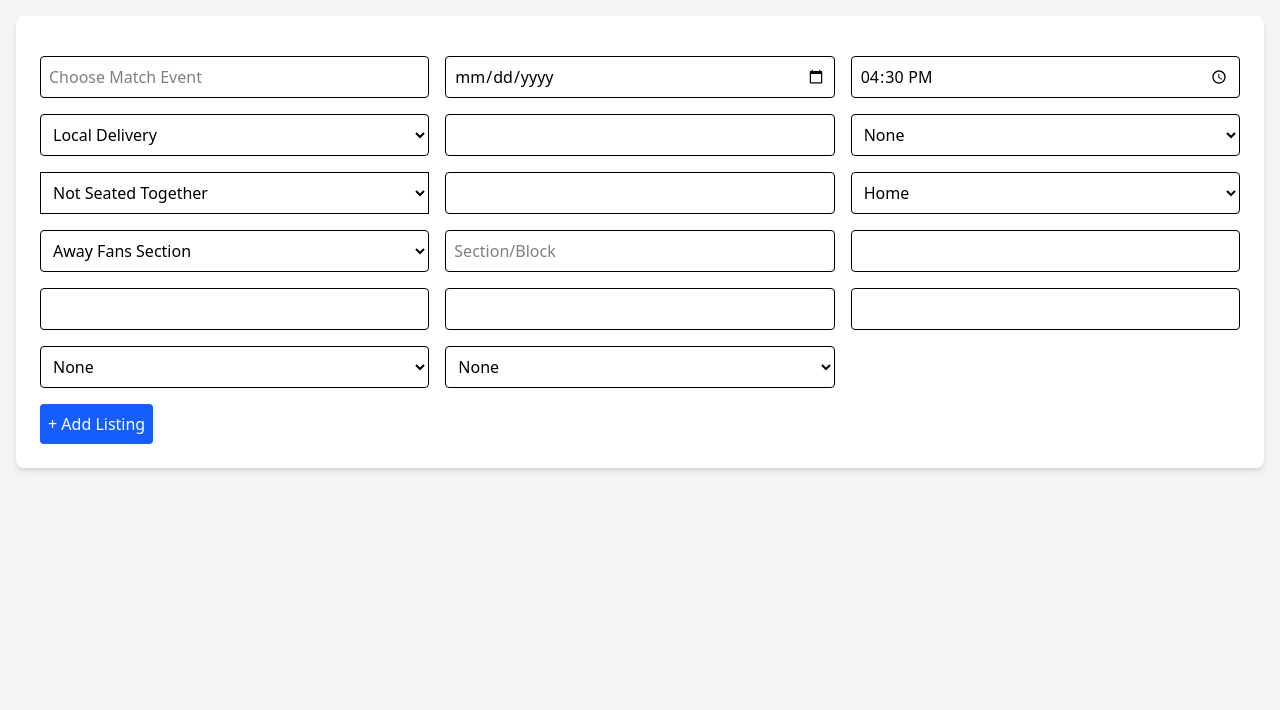
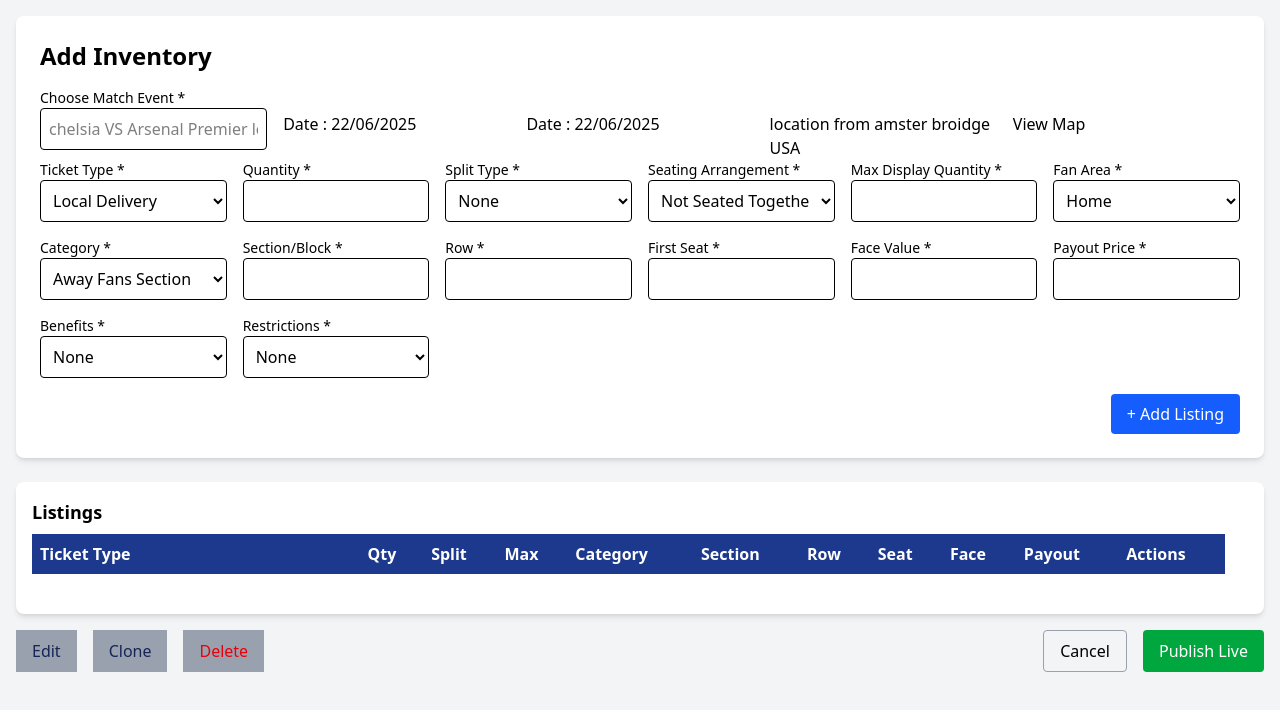
Before and after one commit to muraliSMD/addInventory, a Next.js app: page / in a window 1280 px wide. Shown: the top 710 px of the page. Built offline with nearby package versions, Linux system fonts and the light colour scheme.

Commit message:
fixes ui

```diff
--- a/app/addInventory.js
+++ b/app/addInventory.js
@@ -1,53 +1,121 @@
-import React from 'react'
+"use client";
+import React from "react";
+import { useState } from "react";
 
 export default function addInventory() {
   return (
-    <div className='min-h-screen bg-gray-100 p-4'>
-        <div className='bg-white p-6 rounded-lg shadow-md'>
-            <h1 className='text-2xl font-bold mb-4'></h1>
-            <div className='grid grid-cols-1 md:grid-cols-3 gap-4'>
-                <input className="border p-2 rounded w-full" placeholder="Choose Match Event" />
-                 <input type="date" className="border p-2 rounded w-full"  />
-                  <input type="time" className="border p-2 rounded w-full" defaultValue="16:30" />
+   <div className="min-h-screen bg-gray-100 p-4">
+      <div className="bg-white p-6 rounded-lg shadow-md">
+        <h1 className="text-2xl font-bold mb-4">Add Inventory</h1>
+        <div className="grid grid-cols-1 md:grid-cols-5 gap-4">
+          <div className="flex flex-col">
+            <label className="text-sm font-medium">Choose Match Event *</label>
+            <input name="event" className="border p-2 mb-2 rounded w-full" placeholder="chelsia VS Arsenal Premier league" />
+          </div>
+          <div className="flex flex-col">
+            <label className="text-sm font-medium"></label>
+          <p className="pt-6">Date : 22/06/2025</p>
+          </div>
+          <div className="flex flex-col">
+            <p className="pt-6">Date : 22/06/2025</p>
+          </div>
+          <div className="flex flex-col">
+            <p className="pt-6">location from amster broidge USA </p>
+          </div>
+           <div className="flex flex-col">
+            <p className="pt-6">View Map</p>
+          </div>
+          </div>
+          <div className="grid grid-cols-1 md:grid-cols-6 gap-4">
 
-                  <select className="border p-2 rounded">
-                    <option>Local Delivery</option>
-                      <option>E-ticket</option>
-                  </select>
-                  <input  type="number"  className="border p-2 rounded" />
-                   <select  className="border p-2 rounded">
-                    <option>None</option>
-                      <option>Split Type A</option>
-                  </select>
-                  <select className='border p-2 ropunded'>
-                    <option>Not Seated Together</option>
-                     <option>Seated Together</option>
-                  </select>
-                 <input type="number" className="border p-2 rounded" />
-                 <select className='border p-2 rounded'>
-                    <option>Home</option>
-                     <option>Away</option>
-                 </select>
-                 <select className='border p-2 rounded'>
-                    <option>Away Fans Section</option>
-                 </select>
-                 <input type="text" className='border p-2 rounded' placeholder='Section/Block' />
-                 <input type="number" className='border p-2 rounded'/>
-                 <input type="number" className='border p-2 rounded'/>
-                 <input type="number" className='border p-2 rounded'/>
-                 <input type="number" className='border p-2 rounded'/>
+           {[
+            ["Ticket Type", "ticketType", "select", ["Local Delivery", "E-ticket"]],
+            ["Quantity", "quantity", "number"],
+            ["Split Type", "splitType", "select", ["None", "Split Type A"]],
 
-                 <select className='border p-2 rounded'>
-                    <option value="">None</option>
-                 </select>
-                  <select className='border p-2 rounded'>
-                    <option value="">None</option>
-                 </select>
+            ["Seating Arrangement", "seatingArrangement", "select", ["Not Seated Together", "Seated Together"]],
+            ["Max Display Quantity", "maxDisplay", "number"],
+            ["Fan Area", "fanArea", "select", ["Home", "Away"]],
+
+            ["Category", "category", "select", ["Away Fans Section"]],
+            ["Section/Block", "section", "text"],
+            ["Row", "row", "number"],
+
+            ["First Seat", "firstSeat", "number"],
+            ["Face Value", "faceValue", "number"],
+            ["Payout Price", "payoutPrice", "number"],
+
+            ["Benefits", "benefits", "select", ["None"]],
+            ["Restrictions", "restrictions", "select", ["None"]],
+          ].map(([label, name, type, options], idx) => (
+            <div key={idx} className="relative flex flex-col">
+              <label className="text-sm font-medium">{label} *</label>
+              {type === "select" ? (
+                <select className="border p-2 rounded">
+                  {options.map(opt => <option key={opt}>{opt}</option>)}
+                </select>
+              ) : (
+                <input className="border p-2 rounded" />
+              )}
             </div>
-            <button className='mt-4 bg-blue-600 text-white px-2 py-2 rounded hover:bg-blue-700'>
-                + Add Listing
-            </button>
+          ))}
         </div>
+        <div className="mt-4 flex justify-end">
+          <button className="bg-blue-600 text-white px-4 py-2 rounded hover:bg-blue-700">
+            + Add Listing
+          </button>
+        </div>
+      </div>
+      <div className="bg-white mt-6 p-4 rounded-lg shadow-md">
+         <h2 className="text-lg font-semibold mb-2">Listings</h2>
+       <table className="w-full text-left">
+          <thead>
+          <tr className="bg-blue-900 text-white">
+              <th className="p-2">Ticket Type</th>
+              <th className="p-2">Qty</th>
+              <th className="p-2">Split</th>
+              <th className="p-2">Max</th>
+              <th className="p-2">Category</th>
+              <th className="p-2">Section</th>
+              <th className="p-2">Row</th>
+              <th className="p-2">Seat</th>
+              <th className="p-2">Face</th>
+              <th className="p-2">Payout</th>
+              <th className="p-2">Actions</th>
+            </tr>
+          </thead>
+          <tbody>
+            <tr>
+            <td><input  /></td>
+                <td className="p-2"></td>
+                <td className="p-2"></td>
+                <td className="p-2"></td>
+                <td className="p-2"></td>
+                <td className="p-2"></td>
+                <td className="p-2"></td>
+                <td className="p-2"></td>
+                <td className="p-2"></td>
+                <td className="p-2"></td>
+                <td className="p-2"></td>
+                <td className="p-2 flex gap-2">
+
+                </td>
+            </tr>
+          </tbody>
+        </table>
+
+      </div>
+      <div className="flex justify-between">
+        <div className="mt-4 flex justify-start gap-4">
+         <button className="pl-4 pr-4 pt-1 pb-1 bg-gray-400 text-blue-950" >Edit</button>
+                  <button className="pl-4 pr-4 pt-1 pb-1 bg-gray-400 text-blue-950" >Clone</button>
+                  <button className="pl-4 pr-4 pt-1 pb-1 bg-gray-400 text-red-600" >Delete</button>
+        </div>
+      <div className="mt-4 flex justify-end gap-4">
+          <button className="px-4 py-2 border border-gray-400 rounded hover:bg-gray-100">Cancel</button>
+          <button className="px-4 py-2 bg-green-600 text-white rounded hover:bg-green-700">Publish Live</button>
+        </div>
+      </div>
     </div>
-  )
+  );
 }
--- a/app/page.js
+++ b/app/page.js
@@ -1,3 +1,4 @@
+
 import Image from "next/image";
 import AddInventory from "./addInventory";
 
```
